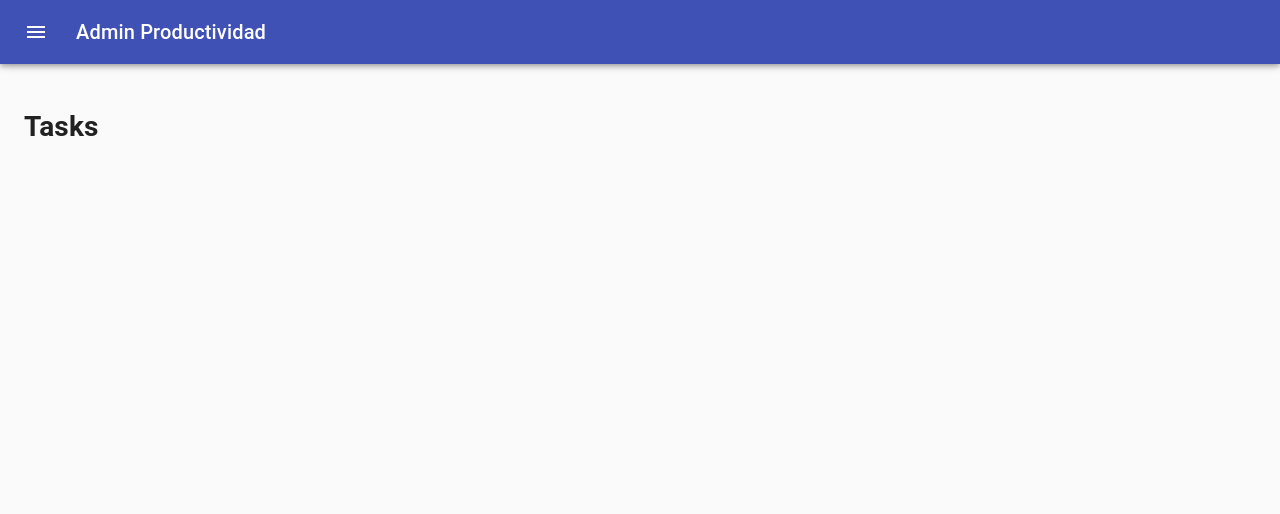
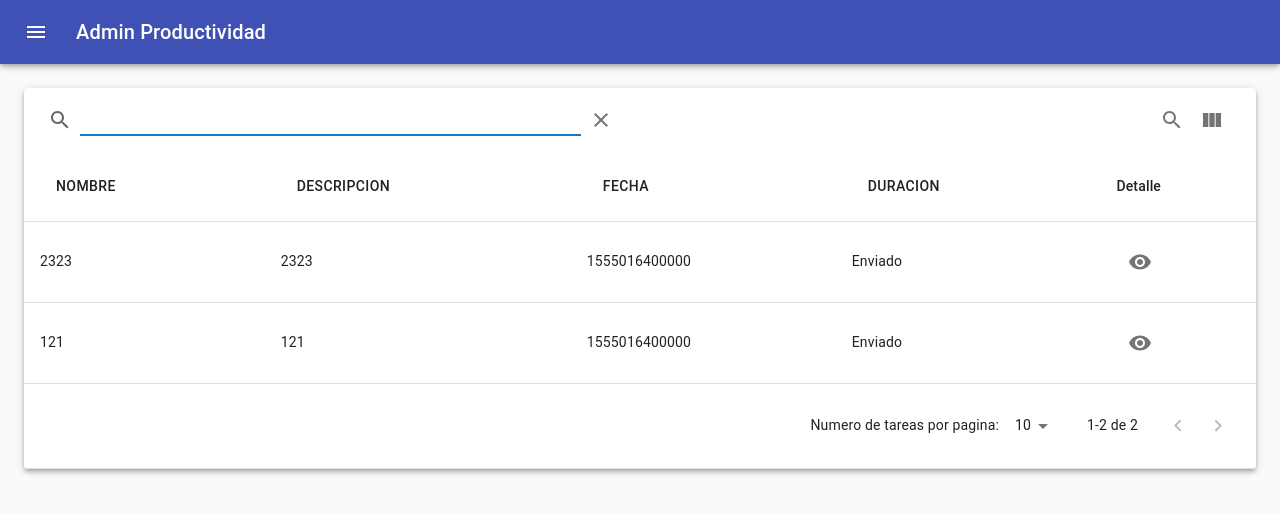
Before and after one commit to JoseBenitezCervantes/app-productividad, a React (Create React App) app: page /admin/tasks in a window 1280 px wide. Shown: the top 514 px of the page. Built offline with nearby package versions, Linux system fonts and the light colour scheme.

Commit message:
Se agrega detalle de tarea

```diff
--- a/package.json
+++ b/package.json
@@ -3,13 +3,17 @@
   "version": "0.1.0",
   "private": true,
   "dependencies": {
+    "@date-io/date-fns": "^1.3.13",
     "@material-ui/core": "^4.12.3",
     "@material-ui/icons": "^4.11.2",
+    "@material-ui/pickers": "^3.3.10",
     "@testing-library/jest-dom": "^5.14.1",
     "@testing-library/react": "^11.2.7",
     "@testing-library/user-event": "^12.8.3",
     "classnames": "^2.3.1",
+    "date-fns": "^2.23.0",
     "material-icons": "^1.0.1",
+    "mui-datatables": "^3.7.7",
     "react": "^17.0.2",
     "react-dom": "^17.0.2",
     "react-router-dom": "^5.2.0",
--- /dev/null
+++ b/src/views/Tasks/DetailTask/index.js
@@ -0,0 +1,163 @@
+import React from "react";
+import { makeStyles } from "@material-ui/core/styles";
+import Button from "@material-ui/core/Button";
+import Dialog from "@material-ui/core/Dialog";
+import ListItemText from "@material-ui/core/ListItemText";
+import ListItem from "@material-ui/core/ListItem";
+import List from "@material-ui/core/List";
+import Divider from "@material-ui/core/Divider";
+import AppBar from "@material-ui/core/AppBar";
+import Toolbar from "@material-ui/core/Toolbar";
+import Typography from "@material-ui/core/Typography";
+import Slide from "@material-ui/core/Slide";
+import { FormControl, TextField } from "@material-ui/core";
+import { InputLabel } from "@material-ui/core";
+import { Select } from "@material-ui/core";
+import { MenuItem } from "@material-ui/core";
+import { FormHelperText } from "@material-ui/core";
+import { DialogActions } from "@material-ui/core";
+import { DialogContent } from "@material-ui/core";
+import { DialogTitle } from "@material-ui/core";
+import { DialogContentText } from "@material-ui/core";
+
+const useStyles = makeStyles((theme) => ({
+  leftAlignDialogActions: {
+    justifyContent: "flex-start",
+  },
+  appBar: {
+    position: "relative",
+    background: "#3f51b5",
+  },
+  title: {
+    marginLeft: theme.spacing(2),
+    flex: 1,
+    color: "white",
+  },
+  exit: {
+    color: "white",
+  },
+  formControl: {
+    margin: theme.spacing(1),
+    minWidth: 120,
+  },
+}));
+
+const Transition = React.forwardRef(function Transition(props, ref) {
+  return <Slide direction="up" ref={ref} {...props} />;
+});
+
+const DetailTask = ({ open, setOpen }) => {
+  const classes = useStyles();
+  const handleClose = () => {
+    setOpen(false);
+  };
+
+  const [age, setAge] = React.useState("");
+
+  const handleChange = (event) => {
+    setAge(event.target.value);
+  };
+
+  return (
+    <div>
+      <Dialog
+        open={open}
+        TransitionComponent={Transition}
+        keepMounted
+        fullScreen
+        onClose={handleClose}
+        aria-labelledby="alert-dialog-slide-title"
+        aria-describedby="alert-dialog-slide-description"
+      >
+        <AppBar className={classes.appBar}>
+          <Toolbar>
+            <Typography variant="h3" className={classes.title}>
+              Nombre de la tarea
+            </Typography>
+            <Button autoFocus color="white" onClick={handleClose}>
+              <Typography variant="h6" className={classes.exit}>
+                Salir
+              </Typography>
+            </Button>
+          </Toolbar>
+        </AppBar>
+        <DialogContent>
+          <List>
+            <TextField
+              id="outlined-multiline-static"
+              label="Descripcion"
+              multiline
+              rows={4}
+              defaultValue="Default Value Default Value vDefault ValuevDefault Value"
+              variant="outlined"
+            />
+          </List>
+          <List>
+            <FormControl variant="filled" className={classes.formControl}>
+              <InputLabel id="demo-simple-select-filled-label">
+                Duracion
+              </InputLabel>
+              <Select
+                labelId="demo-simple-select-filled-label"
+                id="demo-simple-select-filled"
+                value={age}
+                onChange={handleChange}
+              >
+                <MenuItem value={30}>Corta: 30 min</MenuItem>
+                <MenuItem value={45}>media: 45 min</MenuItem>
+                <MenuItem value={60}>Larga: 1h</MenuItem>
+              </Select>
+            </FormControl>
+          </List>
+          <List>
+            <FormControl variant="filled" className={classes.formControl}>
+              <InputLabel id="demo-simple-select-filled-label">
+                Horas
+              </InputLabel>
+              <Select
+                labelId="demo-simple-select-filled-label"
+                id="demo-simple-select-filled"
+                value={age}
+                onChange={handleChange}
+              >
+                <MenuItem value={0}>0h</MenuItem>
+                <MenuItem value={1}>1h</MenuItem>
+                <MenuItem value={2}>2h</MenuItem>
+              </Select>
+            </FormControl>
+            <FormControl variant="filled" className={classes.formControl}>
+              <TextField
+                id="outlined-number"
+                label="Minutos"
+                type="number"
+                variant="filled"
+                maxRows="2"
+                InputLabelProps={{
+                  shrink: true,
+                }}
+              />
+            </FormControl>
+
+            <Button
+              aria-label="Cerrar Alert Dialog"
+              id="CerrarAlertDialog"
+              color="primary"
+            >
+              Editar
+            </Button>
+          </List>
+        </DialogContent>
+        <DialogActions className={classes.leftAlignDialogActions}>
+          <Button variant="contained" color="secondary">
+            Eliminar Tarea
+          </Button>
+          <Button variant="contained" >
+            Editar Tarea
+          </Button>
+        </DialogActions>
+      </Dialog>
+    </div>
+  );
+};
+
+export default DetailTask;
--- a/src/views/Tasks/Tasks.js
+++ b/src/views/Tasks/Tasks.js
@@ -1,11 +1,126 @@
-import React from 'react'
+import React, { useState } from "react";
+import MUIDataTable from "mui-datatables";
+import users from "./data";
+import { createMuiTheme, MuiThemeProvider } from "@material-ui/core/styles";
+import DetailTask from "./DetailTask";
+import VisibilityIcon from "@material-ui/icons/Visibility";
+import IconButton from "@material-ui/core/IconButton";
 
 const Tasks = () => {
-    return (
-        <h1>
-            Tasks
-        </h1>
-    )
-}
+  const [open, setOpen] = useState(false);
+  const [orderDetail, setOrderDetail] = useState("");
 
-export default Tasks
+  const handleClickOpen = (rowData) => {
+    setOpen(true);
+    setOrderDetail(rowData);
+  };
+  const getMuiTheme = () =>
+    createMuiTheme({
+      palette: {
+        primary: {
+          contrastText: "#000000",
+          dark: "#3f51b5",
+          main: "#000000",
+          light: "#000000",
+        },
+      },
+    });
+  const columns = [
+    {
+      name: "id",
+      visible: false,
+      label: "Nombre",
+      options: {
+        filter: false,
+      },
+    },
+    {
+      name: "id",
+      visible: false,
+      label: "Descripcion",
+      options: {
+        filter: false,
+      },
+    },
+    {
+      name: "createdAt",
+      label: "Fecha",
+      options: {
+        filter: true,
+      },
+    },
+    {
+      name: "status",
+      label: "Duracion",
+      options: {
+        filter: false,
+      },
+    },
+    {
+      name: "address",
+      label: "Detalle",
+      options: {
+        filter: false,
+        sort: false,
+        customBodyRender: (value, tableMeta, updateValue) => {
+          return (
+            <IconButton
+              aria-label={`visibility icon ${tableMeta.rowIndex}`}
+              id={`icon ${tableMeta.rowIndex}`}
+              onClick={() => handleClickOpen(tableMeta.rowData)}
+            >
+              <VisibilityIcon />
+            </IconButton>
+          );
+        },
+      },
+    },
+  ];
+
+  const options = {
+    draggable: true,
+    filter: false,
+    filterType: "dropdown",
+    responsive: "scroll",
+    searchOpen: true,
+    selectableRowsHeader: false,
+    selectableRows: "none",
+    print: false,
+    download: false,
+    textLabels: {
+      body: {
+        noMatch: "No se encontro",
+      },
+      toolbar: {
+        search: "Buscar",
+        viewColumns: "Ver Columnas",
+      },
+      pagination: {
+        next: "Sig. Pagina",
+        previous: "Anterior",
+        rowsPerPage: "Numero de tareas por pagina:",
+        displayRows: "de",
+      },
+      viewColumns: {
+        title: "Columnas",
+      },
+    },
+  };
+
+  return (
+    <MuiThemeProvider theme={getMuiTheme()}>
+      <MUIDataTable
+        title={"Tareas Pendientes"}
+        data={users}
+        columns={columns}
+        options={options}
+      />
+      {open && (
+        <DetailTask open={open} setOpen={setOpen} orderDetail={orderDetail} />
+      )}
+
+    </MuiThemeProvider>
+  );
+};
+
+export default Tasks;
--- /dev/null
+++ b/src/views/Tasks/data.js
@@ -0,0 +1,37 @@
+export default [
+  {
+    id: "2323",
+    total: "13131",
+    address: {
+      country: "USA",
+      state: "West Virginia",
+      city: "Parkersburg",
+      street: "2849 Fulton Street",
+    },
+    products:[{
+      name: "212",
+      price: "121",
+      qty: "2",
+    }],
+    status: "Enviado",
+    payment: "Tarjeta",
+    createdAt: 1555016400000,
+  },{
+    id: "121",
+    total: "13131",
+    address: {
+      country: "USA",
+      state: "West Virginia",
+      city: "Parkersburg",
+      street: "2849 Fulton Street",
+    },
+    products:[{
+      name: "212",
+      price: "121",
+      qty: "2",
+    }],
+    status: "Enviado",
+    payment: "Tarjeta",
+    createdAt: 1555016400000,
+  }
+];
```
Also changed, not shown: 1 other file (tests, documents, lock files or other folders).
